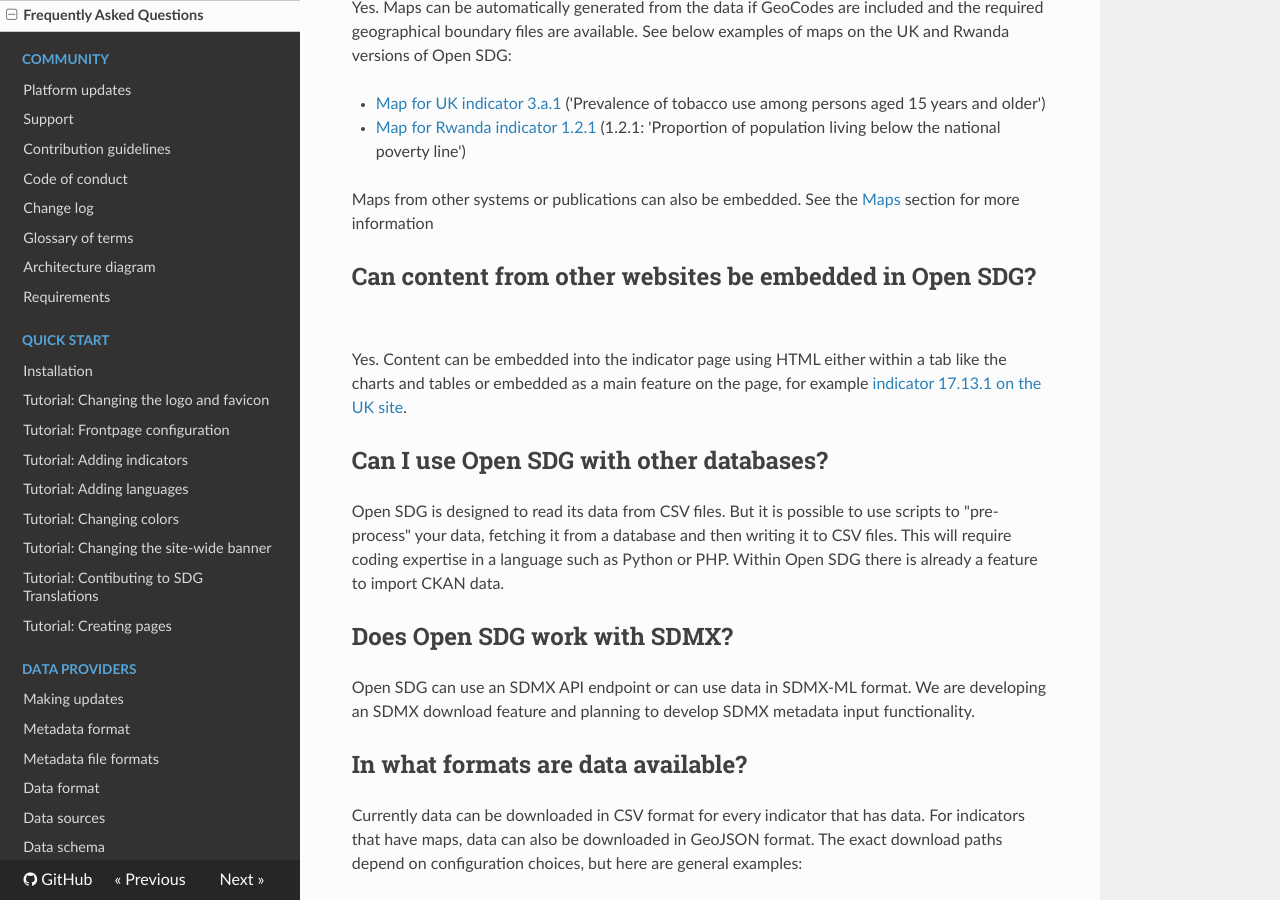
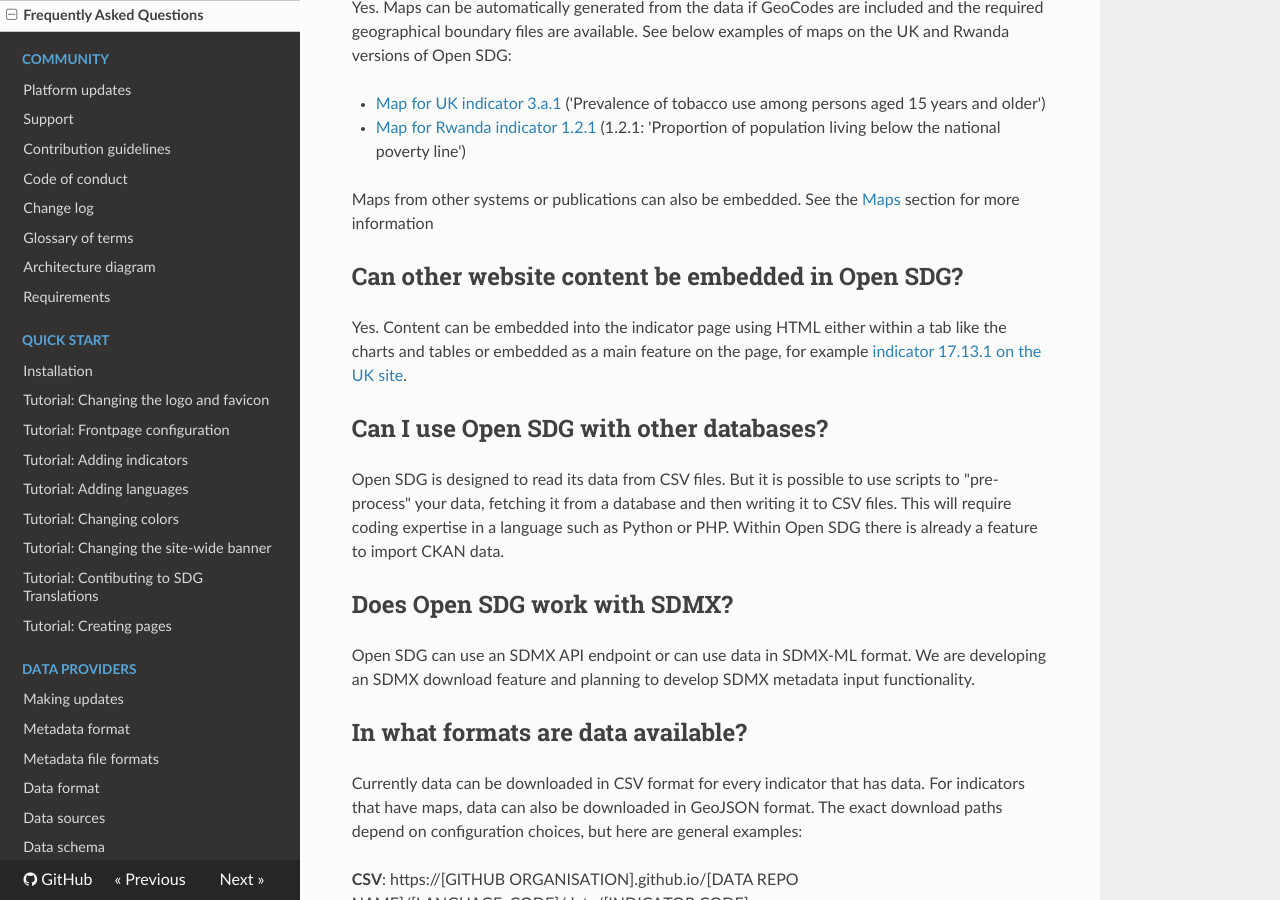
Before and after one commit to open-sdg/open-sdg, an MkDocs documentation site: the page built from docs/faq.md, in a window 1280 px wide and 900 px high, scrolled down 1396 px. Built offline with MkDocs 1.6.1, drawn with Linux system fonts in a browser that asks for light colours; nearby versions of some CDN libraries.

Commit message:
Update faq.md

```diff
--- a/docs/faq.md
+++ b/docs/faq.md
@@ -48,7 +48,7 @@
 Maps from other systems or publications can also be embedded. See the [Maps](maps.md) section
 for more information
 
-## Can content from other websites be embedded in Open SDG?
+## Can other website content be embedded in Open SDG?
 
 Yes. Content can be embedded into the indicator page using HTML either within a tab like the charts and tables or embedded as a main feature on the page, for example [indicator 17.13.1 on the UK site](https://sustainabledevelopment-uk.github.io/17-13-1/).
 
```
